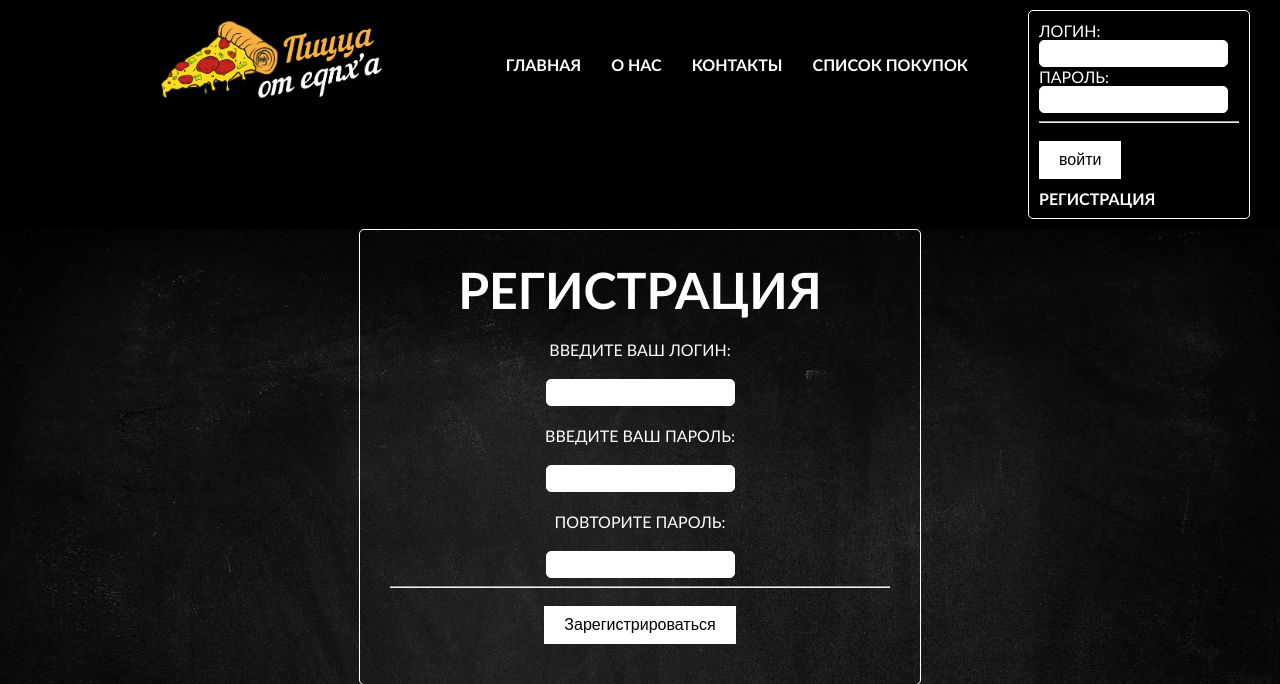
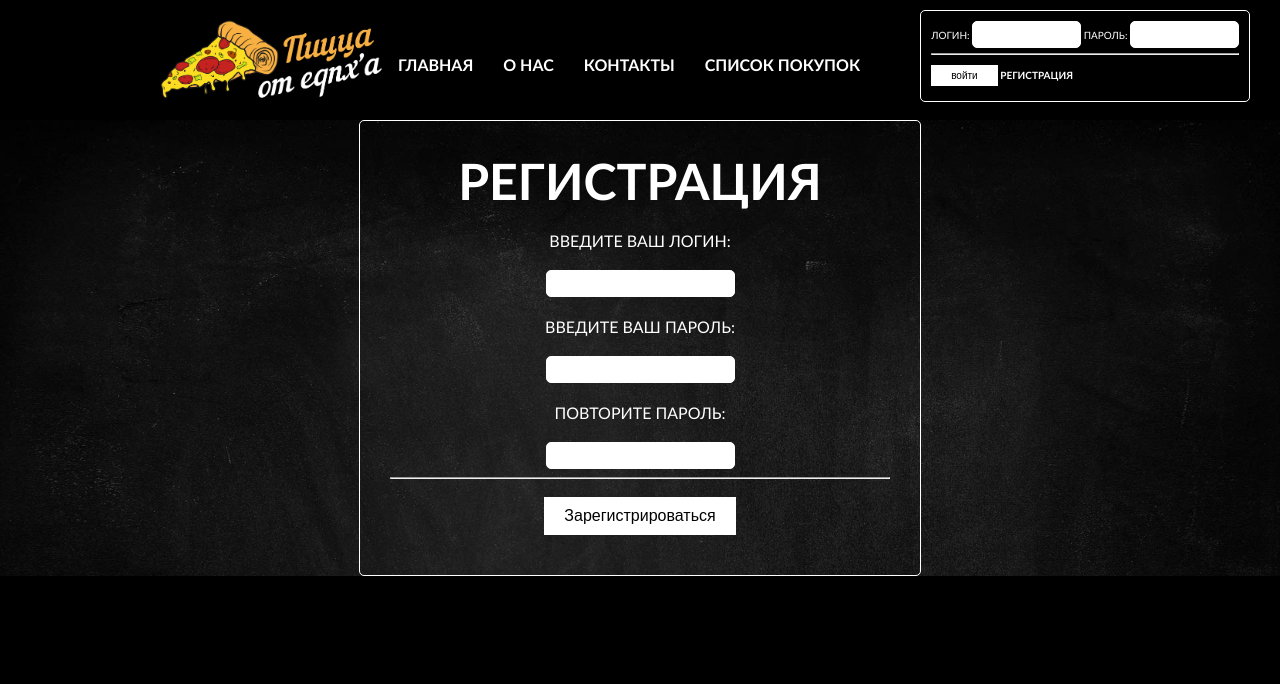
Before and after one commit to eqinex/pizzaproject, a PHP site: page /signup.php in a window 1280 px wide. Shown: the top 684 px of the page. After the commit the page ends 576 px from the top, so only its background shows below. Run offline with PHP 8.4, Linux system fonts and the light colour scheme.

Commit message:
fix autorization field

```diff
--- a/admin/admin.php
+++ b/admin/admin.php
@@ -30,7 +30,7 @@
                         <div class="set"><label>Имя: </label><input type="text" id="gname" size="20"></div>
                         <div class="set"><label>Стоимость: </label><input type="text" id="gcost" size="20"></div>
                         <div class="set"><label>Описание: </label><textarea id="gdescr"></textarea></div>
-                        <div class="set"><label>Изображение: </label><input type="file" id="gimg" size="20"></div>
+                        <div class="set"><label>Изображение: </label><input type="text" id="gimg" size="20"></div>
                         <div class="set"><label>Порядок: </label><input type="text" id="gorder" size="20"></div>
                         <input type="hidden" id="gid">
                         <hr>
--- a/css/style.css
+++ b/css/style.css
@@ -7,6 +7,7 @@ body {
 header {
     padding: 0px;
     margin: 0px;
+    height: 120px;
     background-color: #000;
 }
 footer {
@@ -289,7 +290,6 @@ h1 {
 .registration {
     border: 1px solid #fff;
     border-radius: 5px;
-    width: 200px;
     float: right;
     margin-left: 30px;
     margin-right: 30px;
@@ -299,9 +299,9 @@ h1 {
     margin-top: 10px;
     margin-bottom: 10px;
     display: block;
+    font-size: 10px;
 }
 .registration input {
-    display: block;
     border: 1px solid #fff;
     border-radius: 5px;
     padding: 5px;
@@ -311,5 +311,20 @@ h1 {
     font-weight: bold;
     text-decoration: none;
     text-transform: uppercase;
-    font-size: 16px;
 }
+.enter-button {
+    background: #fff;
+    padding: 5px 20px;
+    color: #000;
+    font-size: 10px;
+    border: none;
+    margin: 5px 0;
+    cursor: pointer;
+    cursor: pointer;
+}
+.enter-button:hover {
+    background: #f9a54b;
+}
+.enter-button:active {
+    background: #c13f22;
+}
--- a/goods.json
+++ b/goods.json
@@ -1 +1 @@
-{"1":{"id":"1","name":"\u041f\u0438\u0446\u0446\u0430 \u041f\u0435\u043f\u0435\u0440\u043e\u043d\u0438","cost":"650","description":"\u0421\u043e\u0441\u0442\u0430\u0432: \u0441\u044b\u0440, \u0433\u0440\u0438\u0431\u044b, \u0447\u0435\u0441\u043d\u043e\u043a, \u043e\u0441\u0442\u0440\u044b\u0439 \u043f\u0435\u0440\u0435\u0446..","ord":"4","img":"pepperony.png"},"2":{"id":"2","name":"\u041f\u0438\u0446\u0446\u0430 \u041d\u0435\u0430\u043f\u043e\u043b\u0438\u0442\u0430\u043d\u0430","cost":"550","description":"\u0421\u043e\u0441\u0442\u0430\u0432: \u0441\u044b\u0440, \u0433\u0440\u0438\u0431\u044b, \u0447\u0435\u0441\u043d\u043e\u043a, \u043e\u0441\u0442\u0440\u044b\u0439 \u043f\u0435\u0440\u0435\u0446..","ord":"5","img":"neapolitana.png"},"3":{"id":"3","name":"\u041f\u0438\u0446\u0446\u0430 \u0422\u0440\u043e\u043f\u0438\u043a\u0430\u043d\u0430","cost":"700","description":"\u0421\u043e\u0441\u0442\u0430\u0432: \u0441\u044b\u0440, \u0433\u0440\u0438\u0431\u044b, \u0447\u0435\u0441\u043d\u043e\u043a, \u043e\u0441\u0442\u0440\u044b\u0439 \u043f\u0435\u0440\u0435\u0446..","ord":"6","img":"tropicana.png"}}
+{"1":{"id":"1","name":"\u041f\u0438\u0446\u0446\u0430 \u041f\u0435\u043f\u0435\u0440\u043e\u043d\u0438","cost":"650","description":"\u0421\u043e\u0441\u0442\u0430\u0432: \u0441\u044b\u0440, \u0433\u0440\u0438\u0431\u044b, \u0447\u0435\u0441\u043d\u043e\u043a, \u043e\u0441\u0442\u0440\u044b\u0439 \u043f\u0435\u0440\u0435\u0446..","ord":"4","img":"pepperony.png"},"2":{"id":"2","name":"\u041f\u0438\u0446\u0446\u0430 \u041d\u0435\u0430\u043f\u043e\u043b\u0438\u0442\u0430\u043d\u0430","cost":"550","description":"\u0421\u043e\u0441\u0442\u0430\u0432: \u0441\u044b\u0440, \u0433\u0440\u0438\u0431\u044b, \u0447\u0435\u0441\u043d\u043e\u043a, \u043e\u0441\u0442\u0440\u044b\u0439 \u043f\u0435\u0440\u0435\u0446..","ord":"5","img":"neapolitana.png"},"3":{"id":"3","name":"\u041f\u0438\u0446\u0446\u0430 \u0422\u0440\u043e\u043f\u0438\u043a\u0430\u043d\u0430","cost":"700","description":"\u0421\u043e\u0441\u0442\u0430\u0432: \u0441\u044b\u0440, \u0433\u0440\u0438\u0431\u044b, \u0447\u0435\u0441\u043d\u043e\u043a, \u043e\u0441\u0442\u0440\u044b\u0439 \u043f\u0435\u0440\u0435\u0446..","ord":"6","img":"tropicana.png"},"4":{"id":"4","name":"xcdv","cost":"135","description":"dsds","ord":"8","img":"C:fakepath\tropicana.png"},"5":{"id":"5","name":"xcdv","cost":"12","description":"sdasa","ord":"9","img":""},"6":{"id":"6","name":"qwetr","cost":"12","description":"asd","ord":"10","img":"pepperony.png"}}
--- a/header.php
+++ b/header.php
@@ -41,11 +41,11 @@ if(!isset($_COOKIE['user_id'])) {
             <!--                     <form action="javascript:autorization();">-->
             <form action="<?php echo $_SERVER['PHP_SELF']; ?>" method="POST">
                 <label for="username">Логин:</label>
-                <input type="text" name="username" id="username1">
+                <input type="text" name="username" id="username1" size="10">
                 <label for="password">Пароль:</label>
-                <input type="password" name="password" id="password1">
+                <input type="password" name="password" id="password1" size="10">
                 <hr>
-                <button class="button-main" name="submit">войти</button>
+                <button class="enter-button" name="submit">войти</button>
                 <a href="/pizzaproject/signup.php">Регистрация</a>
                 <!--                         <div class = "error2" id = "error2"></div>-->
             </form>
@@ -54,7 +54,7 @@ if(!isset($_COOKIE['user_id'])) {
             ?>
             <label>Вы вошли как: <?php echo $_COOKIE['username']; ?></label>
             <hr>
-            <a href="exit.php"><button class="button-main">Выйти</button></a>
+            <a href="exit.php"><button class="enter-button">Выйти</button></a>
             <?php
         }
         ?>
```
